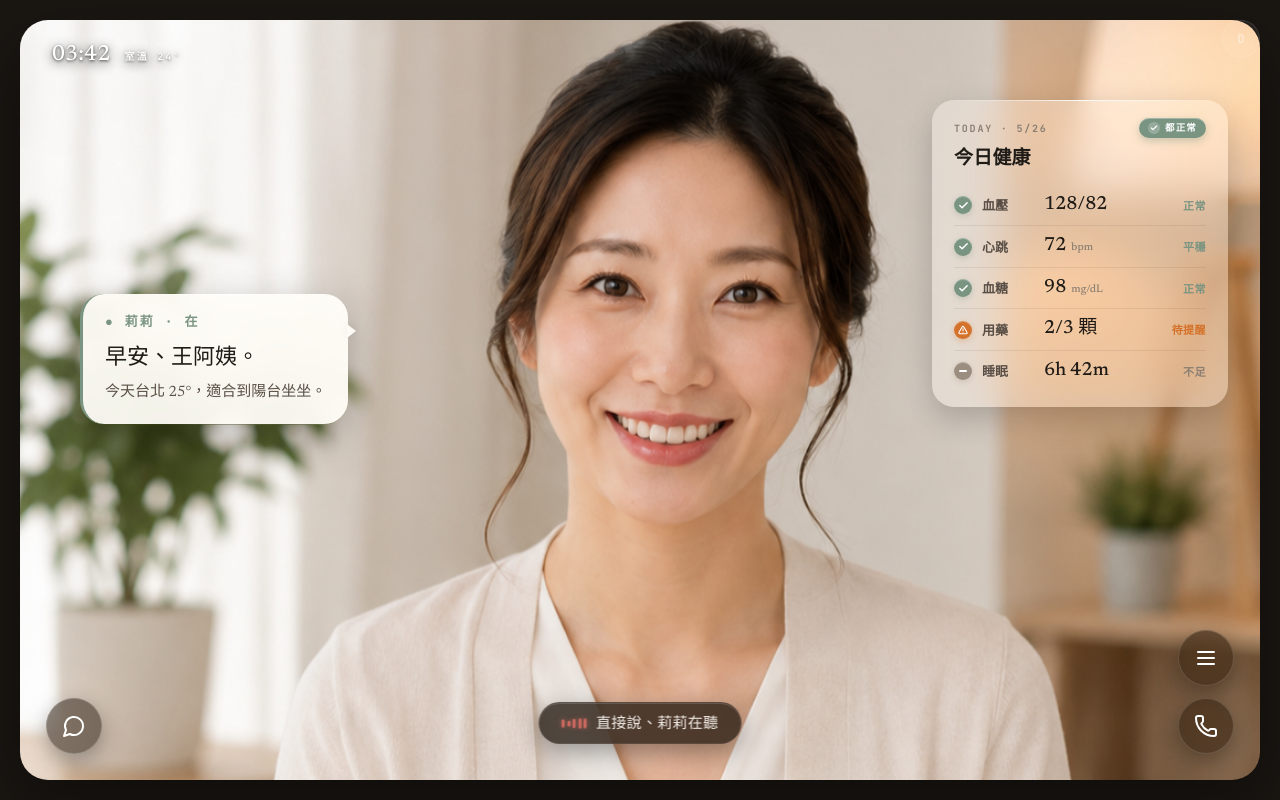
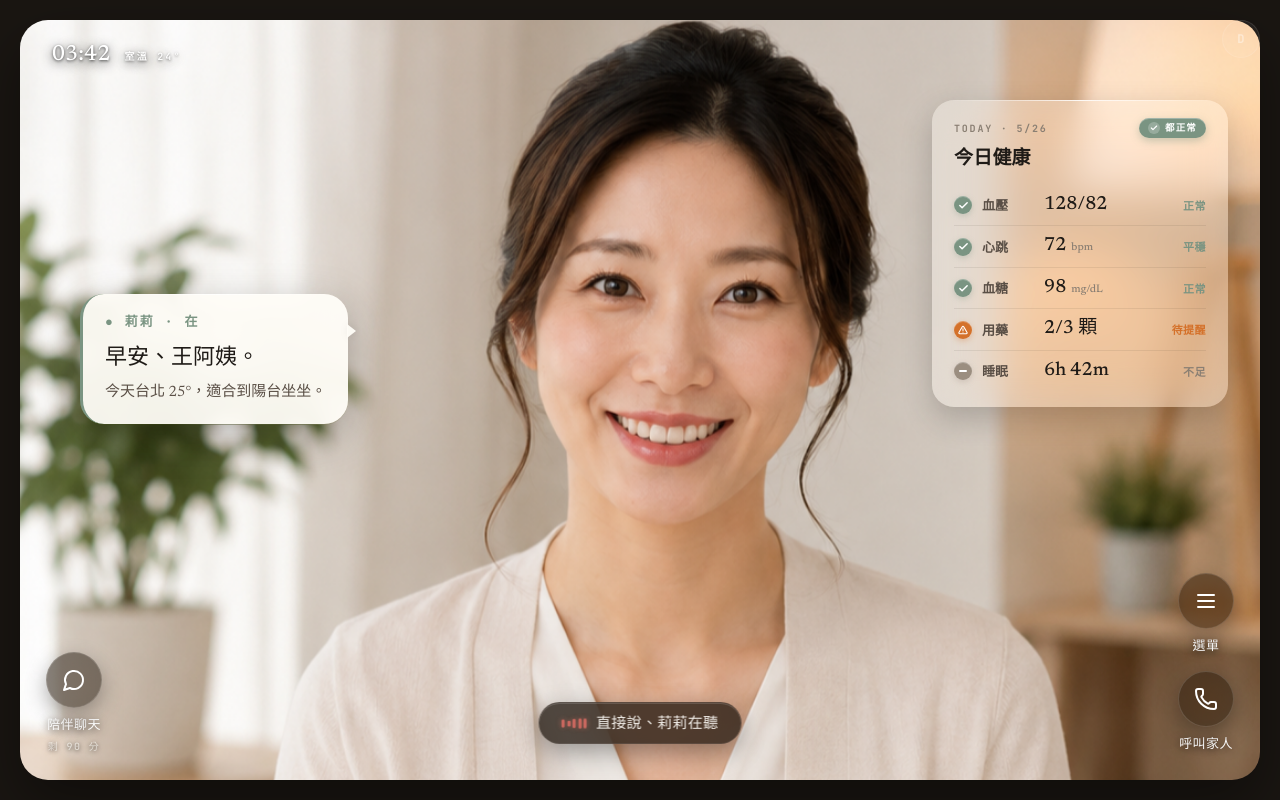
Before and after one commit to EdwardTseng33/homewellness-companion, a Next.js app in the folder web/: page /device in a window 1280 px wide. Both pictures are taken after a click on the button "點我喚醒". Built offline with nearby package versions, Linux system fonts and the light colour scheme.

Commit message:
fix(round9): 主畫面 floating 加 label / ScreenMenu 緊急聯絡+返回+呼叫家人 加 label / 兒子 30% / wifi icon

```diff
--- a/web/app/device/page.tsx
+++ b/web/app/device/page.tsx
@@ -489,7 +489,7 @@ function ScreenStandby({ time, onWake }: { time: string; onWake: () => void }) {
         fontSize: 11, letterSpacing: '0.18em',
         color: T.paper, opacity: 0.78, fontWeight: 700,
       }}>
-        <span style={{ fontSize: 13 }}>⌃</span>
+        <Wifi size={14} strokeWidth={2} />
         已連線
       </div>
 
@@ -911,7 +911,7 @@ function ScreenFamilyCall({ onEnd }: { onEnd: () => void }) {
           position: 'absolute', inset: 0,
           width: '100%', height: '100%',
           objectFit: 'cover',
-          objectPosition: 'center 38%',
+          objectPosition: 'center 30%',
         }}
       />
 
@@ -1140,12 +1140,12 @@ function ScreenMenu({ onPick }: { onPick: (s: ScreenId) => void }) {
         <VoicePill />
       </div>
 
-      {/* 左下 · 緊急聯絡 紅色 iconOnly 56px */}
+      {/* 左下 · 緊急聯絡 紅圓 + label */}
+      <div style={{ position: 'absolute', bottom: 26, left: 26, display: 'flex', flexDirection: 'column', alignItems: 'center', gap: 8 }}>
         <button
           onClick={() => alert('（demo）緊急聯絡已撥出、人工確認後通報 119')}
           aria-label="緊急聯絡"
           style={{
-          position: 'absolute', bottom: 26, left: 26,
             width: 56, height: 56, borderRadius: '50%',
             background: 'rgba(216,90,85,0.92)',
             backdropFilter: 'blur(20px) saturate(180%)',
@@ -1158,11 +1158,13 @@ function ScreenMenu({ onPick }: { onPick: (s: ScreenId) => void }) {
         >
           <AlertCircle size={24} strokeWidth={2.2} color="#fff" />
         </button>
+        <span style={{ color: '#fff', fontFamily: '"Noto Serif TC", serif', fontSize: 13, fontWeight: 500, textShadow: '0 2px 8px rgba(0,0,0,0.7)' }}>緊急聯絡</span>
+      </div>
 
-      {/* 右下 · X 關閉 + Phone 呼叫家人 上下疊放 iconOnly 56px */}
-      <div style={{ position: 'absolute', bottom: 26, right: 26, display: 'flex', flexDirection: 'column', gap: 12 }}>
-        <CircleBtn iconOnly size={56} icon={<X size={22} strokeWidth={2} color="#fff" />} onClick={() => onPick('aria-here')} />
-        <CircleBtn iconOnly size={56} icon={<Phone size={22} strokeWidth={2} color="#fff" />} onClick={() => onPick('family-call')} />
+      {/* 右下 · 返回 X + 呼叫家人 phone · 上下疊放 + label */}
+      <div style={{ position: 'absolute', bottom: 26, right: 26, display: 'flex', flexDirection: 'column', gap: 14, alignItems: 'center' }}>
+        <CircleBtn size={56} icon={<X size={22} strokeWidth={2} color="#fff" />} label="返回" onClick={() => onPick('aria-here')} />
+        <CircleBtn size={56} icon={<Phone size={22} strokeWidth={2} color="#fff" />} label="呼叫家人" onClick={() => onPick('family-call')} />
       </div>
     </>
   );
@@ -1406,11 +1408,17 @@ export default function DevicePage() {
           {/* 左下 1 顆 chat / 中央 VoicePill / 右下兩顆上下疊（X·返回 + phone·家人）— 注意：menu 鈕在主畫面但右下顯示為 X*/}
           {screen !== 'standby' && screen !== 'menu' && screen !== 'family-call' && screen !== 'companion' && (
             <>
-              {/* 左下 · 陪伴聊天 iconOnly 56px · 直接進計時、不確認 */}
+              {/* 左下 · 陪伴聊天 icon + label + sub「剩 90 分」· 對齊設計稿主畫面 */}
               <div style={{ position: 'absolute', bottom: 26, left: 26, pointerEvents: 'auto', zIndex: 5 }}>
-                <CircleBtn iconOnly size={56} icon={<MessageCircle size={24} strokeWidth={2} color="#fff" />} onClick={() => setScreen('companion')} />
+                <CircleBtn
+                  size={56}
+                  icon={<MessageCircle size={24} strokeWidth={2} color="#fff" />}
+                  label="陪伴聊天"
+                  sub="剩 90 分"
+                  onClick={() => setScreen('companion')}
+                />
               </div>
-              {/* 中央 · VoicePill · context-aware 副字 · 對齊設計稿 02 / 03 / 05 / 07-medication */}
+              {/* 中央 · VoicePill · context-aware 副字 */}
               <div style={{ position: 'absolute', bottom: 36, left: '50%', transform: 'translateX(-50%)', pointerEvents: 'auto', zIndex: 5 }}>
                 <VoicePill prompt={(() => {
                   if (screen === 'nudge') return '說「好、看看」或「等一下」';
@@ -1419,10 +1427,20 @@ export default function DevicePage() {
                   return undefined;
                 })()} />
               </div>
-              {/* 右下 · menu + phone 上下疊放 iconOnly 56px */}
-              <div style={{ position: 'absolute', bottom: 26, right: 26, display: 'flex', flexDirection: 'column', gap: 12, pointerEvents: 'auto', zIndex: 5 }}>
-                <CircleBtn iconOnly size={56} icon={<Menu size={24} strokeWidth={2} color="#fff" />} onClick={() => setScreen('menu')} />
-                <CircleBtn iconOnly size={56} icon={<Phone size={24} strokeWidth={2} color="#fff" />} onClick={() => setScreen('family-call')} />
+              {/* 右下 · 選單 + 呼叫家人 上下疊放 含 label · 對齊設計稿主畫面 */}
+              <div style={{ position: 'absolute', bottom: 26, right: 26, display: 'flex', flexDirection: 'column', gap: 14, pointerEvents: 'auto', zIndex: 5, alignItems: 'center' }}>
+                <CircleBtn
+                  size={56}
+                  icon={<Menu size={24} strokeWidth={2} color="#fff" />}
+                  label="選單"
+                  onClick={() => setScreen('menu')}
+                />
+                <CircleBtn
+                  size={56}
+                  icon={<Phone size={24} strokeWidth={2} color="#fff" />}
+                  label="呼叫家人"
+                  onClick={() => setScreen('family-call')}
+                />
               </div>
             </>
           )}
```
Lines whose indentation alone changed are shown as unchanged.
